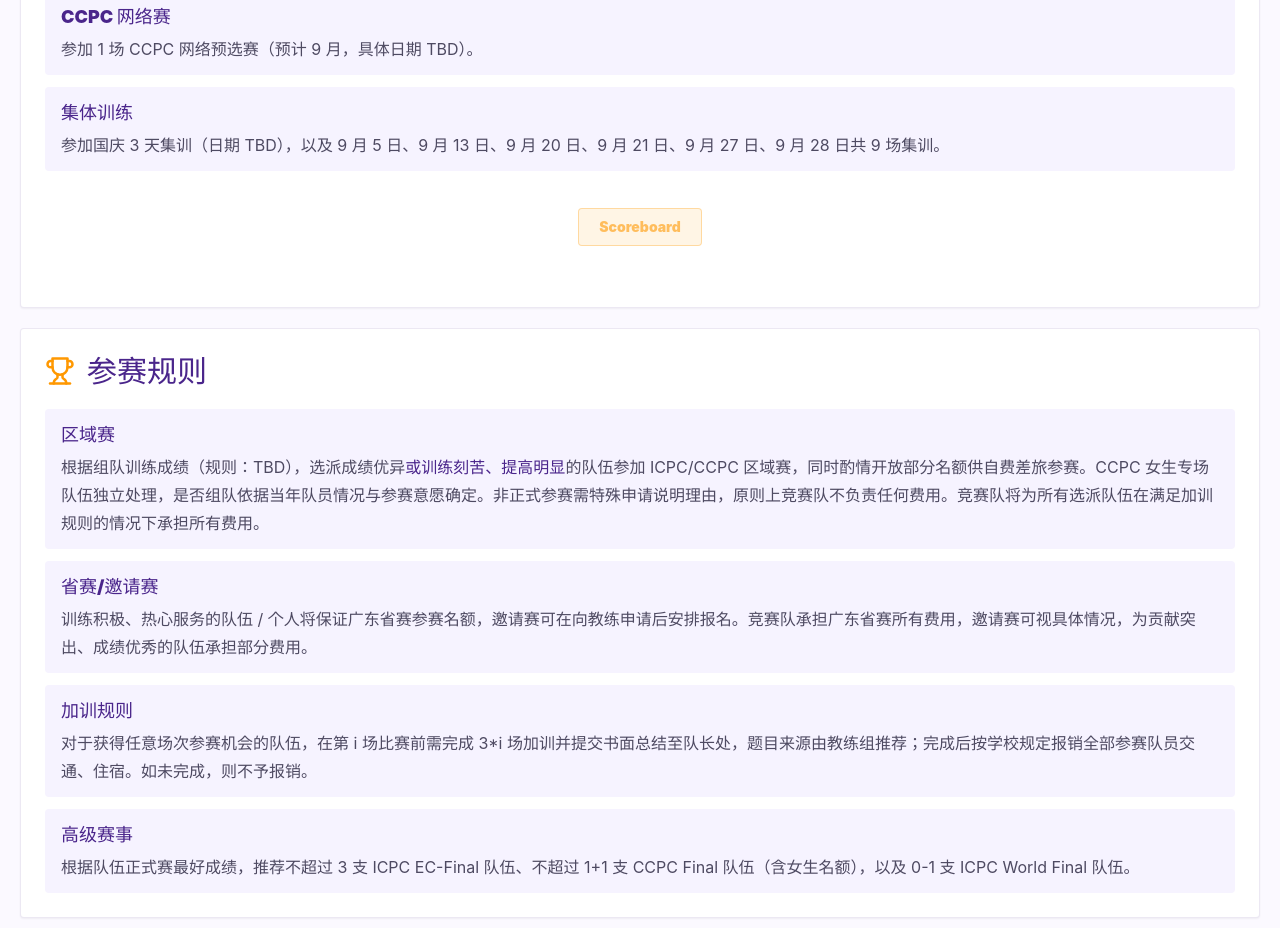
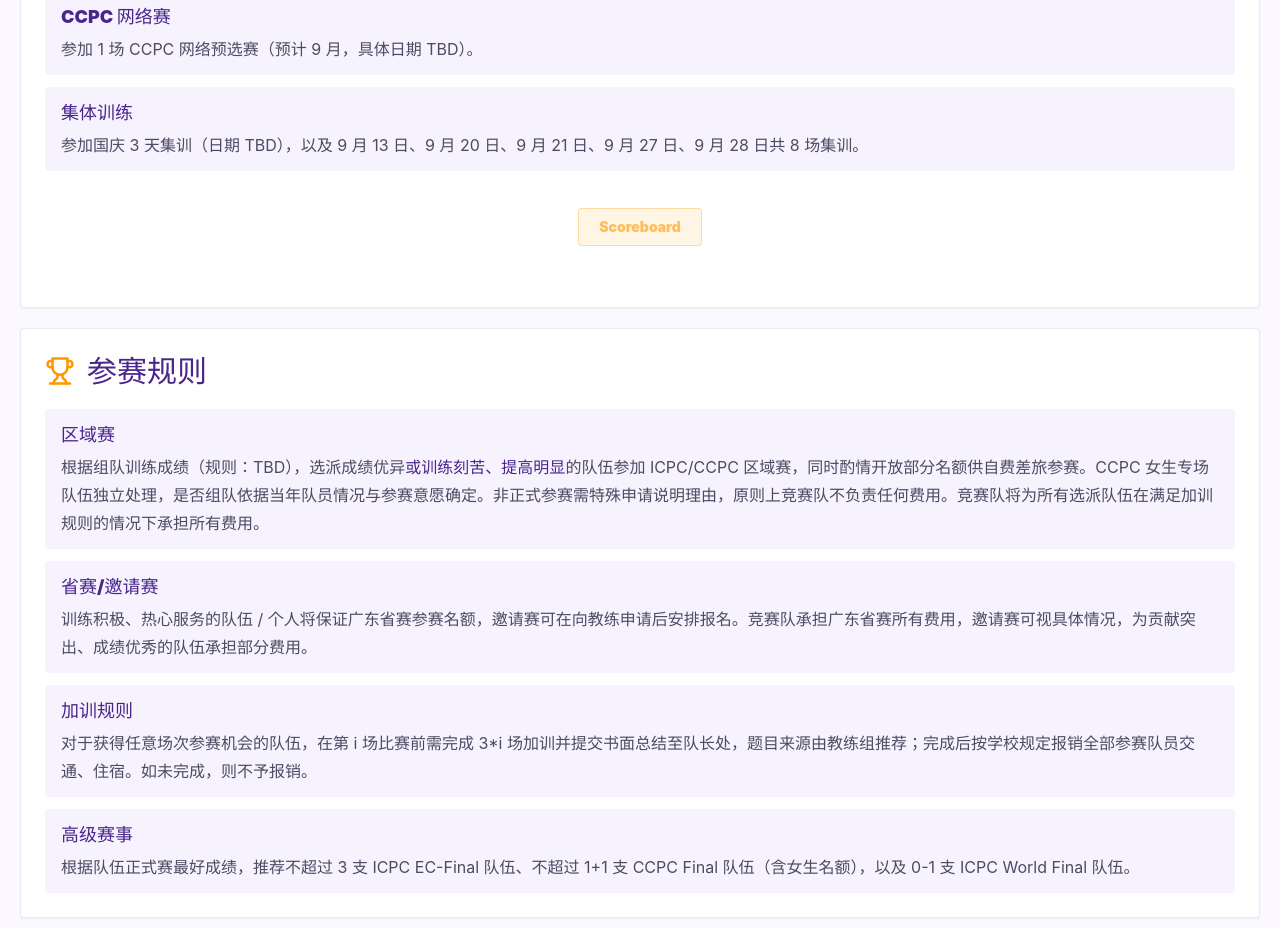
Before and after one commit to sds-xcpc/sds-xcpc.github.io, a React (Vite) app: page /training in a window 1280 px wide. Shown: the part 1640-2568 px from the top of the page. Built offline with nearby package versions, Linux system fonts and the light colour scheme; a web font is replaced by a local one.

Commit message:
Update group training schedule

```diff
--- a/src/pages/TrainingRules.tsx
+++ b/src/pages/TrainingRules.tsx
@@ -59,7 +59,7 @@ const memberDuty = (
 const trainingAssignments = [
   ['ICPC 网络赛', '参加 2 场 ICPC 网络预选赛（9 月 6 日、9 月 12 日）。'],
   ['CCPC 网络赛', '参加 1 场 CCPC 网络预选赛（预计 9 月，具体日期 TBD）。'],
-  ['集体训练', '参加国庆 3 天集训（日期 TBD），以及 9 月 5 日、9 月 13 日、9 月 20 日、9 月 21 日、9 月 27 日、9 月 28 日共 9 场集训。'],
+  ['集体训练', '参加国庆 3 天集训（日期 TBD），以及 9 月 13 日、9 月 20 日、9 月 21 日、9 月 27 日、9 月 28 日共 8 场集训。'],
 ];
 
 const participationRules = [
```
